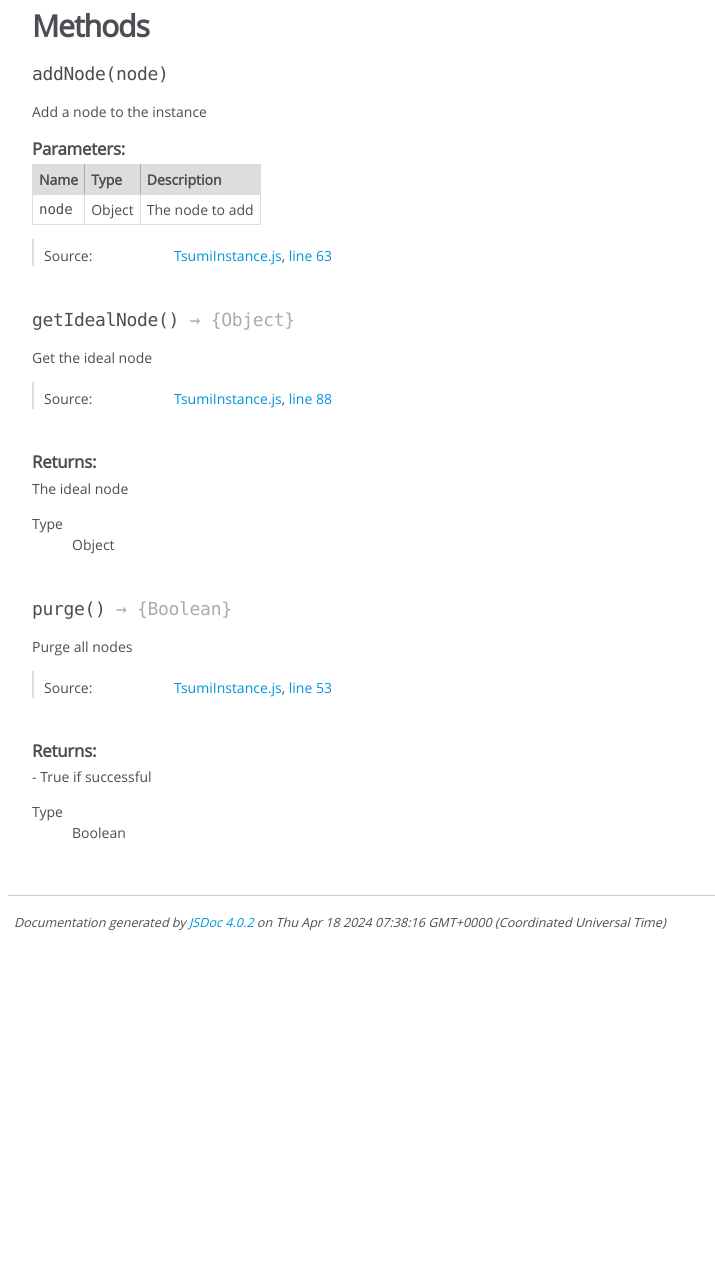
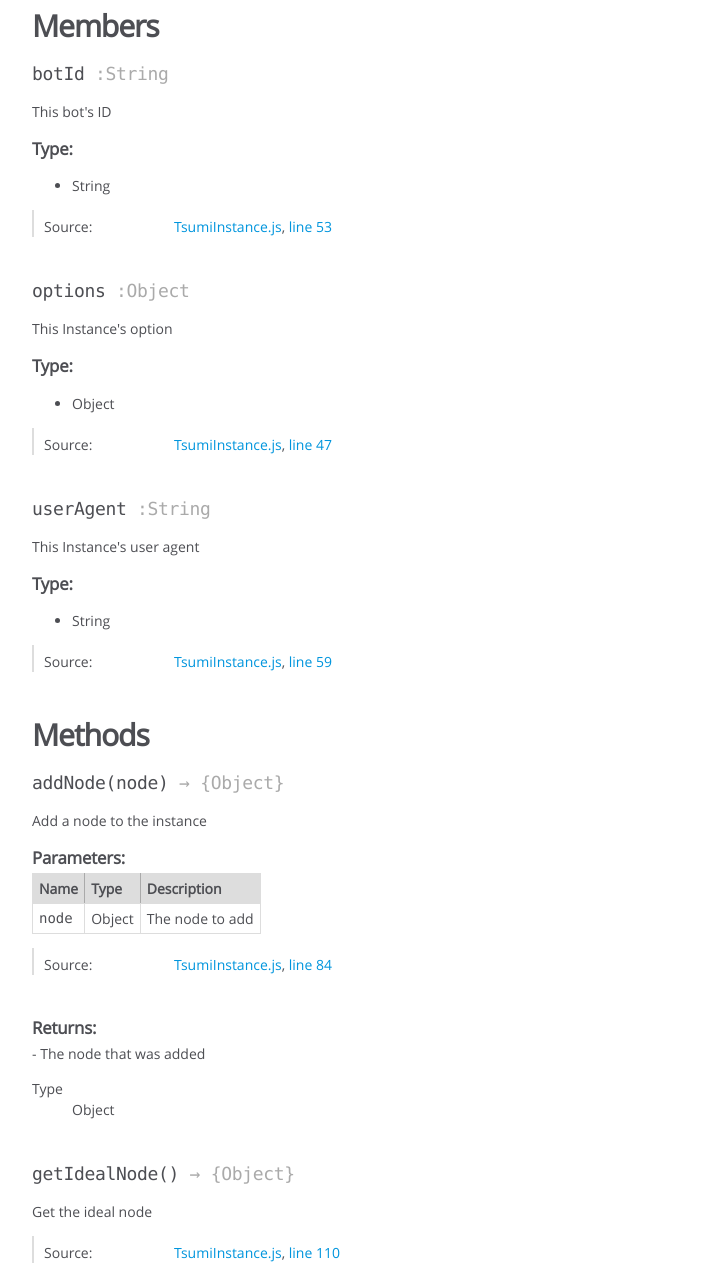
Before and after one commit to Fyphen1223/TsumiLink, a website: page docs/TsumiInstance.html in a window 1280 px wide. Shown: the part 864-2130 px from the top of the page, without its empty margins (0-715 px from the left). Before the commit the page ends 1811 px from the top, so only its background shows below. Drawn offline with Linux system fonts and the light colour scheme.

Commit message:
ドキュメントの更新と修正

```diff
--- a/docs/TsumiInstance.html
+++ b/docs/TsumiInstance.html
@@ -266,7 +266,7 @@
 
 
 <div class="param-desc">
-    An event emitter for listening
+    - An event emitter for listening
 </div>
 
 
@@ -316,6 +316,226 @@
 
 
 
+        <h3 class="subsection-title">Members</h3>
+
+
+
+<h4 class="name" id="botId"><span class="type-signature"></span>botId<span class="type-signature"> :String</span></h4>
+
+
+
+
+<div class="description">
+    This bot's ID
+</div>
+
+
+
+    <h5>Type:</h5>
+    <ul>
+        <li>
+
+<span class="param-type">String</span>
+
+
+        </li>
+    </ul>
+
+
+
+
+
+<dl class="details">
+
+
+
+
+
+
+
+
+
+
+
+
+
+
+
+
+
+
+
+
+
+
+
+
+
+
+    <dt class="tag-source">Source:</dt>
+    <dd class="tag-source"><ul class="dummy"><li>
+        <a href="TsumiInstance.js.html">TsumiInstance.js</a>, <a href="TsumiInstance.js.html#line53">line 53</a>
+    </li></ul></dd>
+
+
+
+
+
+
+
+</dl>
+
+
+
+
+
+
+
+
+<h4 class="name" id="options"><span class="type-signature"></span>options<span class="type-signature"> :Object</span></h4>
+
+
+
+
+<div class="description">
+    This Instance's option
+</div>
+
+
+
+    <h5>Type:</h5>
+    <ul>
+        <li>
+
+<span class="param-type">Object</span>
+
+
+        </li>
+    </ul>
+
+
+
+
+
+<dl class="details">
+
+
+
+
+
+
+
+
+
+
+
+
+
+
+
+
+
+
+
+
+
+
+
+
+
+
+    <dt class="tag-source">Source:</dt>
+    <dd class="tag-source"><ul class="dummy"><li>
+        <a href="TsumiInstance.js.html">TsumiInstance.js</a>, <a href="TsumiInstance.js.html#line47">line 47</a>
+    </li></ul></dd>
+
+
+
+
+
+
+
+</dl>
+
+
+
+
+
+
+
+
+<h4 class="name" id="userAgent"><span class="type-signature"></span>userAgent<span class="type-signature"> :String</span></h4>
+
+
+
+
+<div class="description">
+    This Instance's user agent
+</div>
+
+
+
+    <h5>Type:</h5>
+    <ul>
+        <li>
+
+<span class="param-type">String</span>
+
+
+        </li>
+    </ul>
+
+
+
+
+
+<dl class="details">
+
+
+
+
+
+
+
+
+
+
+
+
+
+
+
+
+
+
+
+
+
+
+
+
+
+
+    <dt class="tag-source">Source:</dt>
+    <dd class="tag-source"><ul class="dummy"><li>
+        <a href="TsumiInstance.js.html">TsumiInstance.js</a>, <a href="TsumiInstance.js.html#line59">line 59</a>
+    </li></ul></dd>
+
+
+
+
+
+
+
+</dl>
+
+
+
+
+
+
+
+
 
 
         <h3 class="subsection-title">Methods</h3>
@@ -326,7 +546,7 @@
 
 
 
-    <h4 class="name" id="addNode"><span class="type-signature"></span>addNode<span class="signature">(node)</span><span class="type-signature"></span></h4>
+    <h4 class="name" id="addNode"><span class="type-signature"></span>addNode<span class="signature">(node)</span><span class="type-signature"> &rarr; {Object}</span></h4>
 
 
 
@@ -427,7 +647,7 @@
 
     <dt class="tag-source">Source:</dt>
     <dd class="tag-source"><ul class="dummy"><li>
-        <a href="TsumiInstance.js.html">TsumiInstance.js</a>, <a href="TsumiInstance.js.html#line63">line 63</a>
+        <a href="TsumiInstance.js.html">TsumiInstance.js</a>, <a href="TsumiInstance.js.html#line84">line 84</a>
     </li></ul></dd>
 
 
@@ -450,6 +670,28 @@
 
 
 
+
+
+<h5>Returns:</h5>
+
+
+<div class="param-desc">
+    - The node that was added
+</div>
+
+
+
+<dl>
+    <dt>
+        Type
+    </dt>
+    <dd>
+
+<span class="param-type">Object</span>
+
+
+    </dd>
+</dl>
 
 
 
@@ -515,7 +757,7 @@
 
     <dt class="tag-source">Source:</dt>
     <dd class="tag-source"><ul class="dummy"><li>
-        <a href="TsumiInstance.js.html">TsumiInstance.js</a>, <a href="TsumiInstance.js.html#line88">line 88</a>
+        <a href="TsumiInstance.js.html">TsumiInstance.js</a>, <a href="TsumiInstance.js.html#line110">line 110</a>
     </li></ul></dd>
 
 
@@ -625,7 +867,7 @@
 
     <dt class="tag-source">Source:</dt>
     <dd class="tag-source"><ul class="dummy"><li>
-        <a href="TsumiInstance.js.html">TsumiInstance.js</a>, <a href="TsumiInstance.js.html#line53">line 53</a>
+        <a href="TsumiInstance.js.html">TsumiInstance.js</a>, <a href="TsumiInstance.js.html#line73">line 73</a>
     </li></ul></dd>
 
 
@@ -699,7 +941,7 @@
 <br class="clear">
 
 <footer>
-    Documentation generated by <a href="https://github.com/jsdoc/jsdoc">JSDoc 4.0.2</a> on Thu Apr 18 2024 07:38:16 GMT+0000 (Coordinated Universal Time)
+    Documentation generated by <a href="https://github.com/jsdoc/jsdoc">JSDoc 4.0.2</a> on Fri Apr 19 2024 07:00:26 GMT+0000 (Coordinated Universal Time)
 </footer>
 
 <script> prettyPrint(); </script>
--- a/src/Node.js
+++ b/src/Node.js
@@ -199,6 +199,7 @@ class Node extends EventEmitter {
 	/**
 	 * Get player on specified guild
 	 * @function
+	 * @param {String} guildId - Guild ID
 	 * @return {Object} - The player for the guild
 	 */
 	getPlayer = (guildId) => {
@@ -209,6 +210,7 @@ class Node extends EventEmitter {
 	 * Load tracks
 	 * @function
 	 * @async
+	 * @param {String} data - Data to load
 	 * @return {Object} - Load results
 	 */
 	loadTracks = async (data) => {
```
Also changed, not shown: docs/Node.html (+103 -5 lines), docs/Node.js.html (+3 -1 lines), docs/Player.html (+1 -1 lines), docs/Player.js.html (+1 -1 lines), docs/TsumiInstance.js.html (+27 -5 lines), docs/global.html (+4 -4 lines), docs/index.html (+1 -1 lines), src/TsumiInstance.js (+26 -4 lines).
